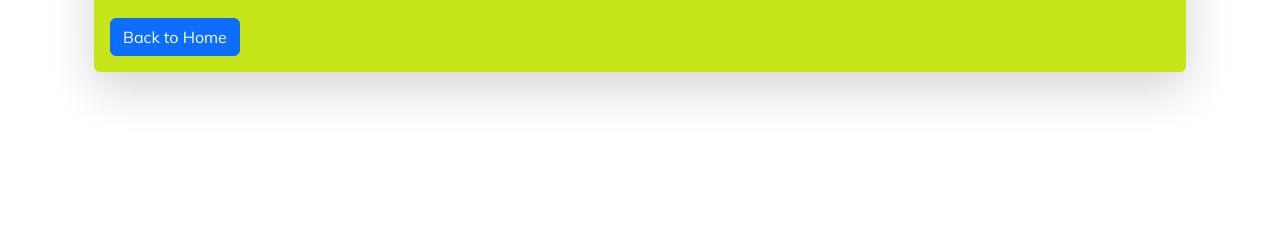
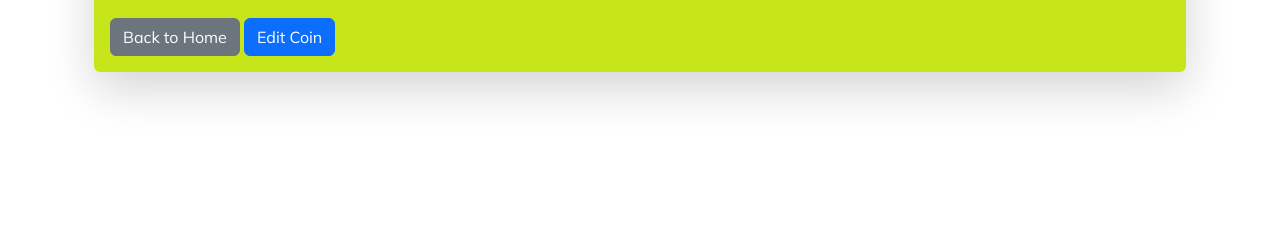
Before and after one commit to sshyamm/BasicApp, a Django app: template apps/templates/coin_details.html in a window 1280 px wide. Shown: the part 438-678 px from the top of the page. Run offline with Django 3.2, Linux system fonts and the light colour scheme; the template is opened without the code that fills it, so the values that code supplies are empty; some libraries are stand-ins or nearby versions.

Commit message:
edit button

```diff
--- a/apps/templates/coin_details.html
+++ b/apps/templates/coin_details.html
@@ -16,7 +16,10 @@
                                 <p class="card-text"><strong>Weight:</strong> {{ coin.coin_weight }}</p>
                                 <p class="card-text"><strong>Starting Bid:</strong> {{ coin.starting_bid }}</p>
                                 <p class="card-text"><strong>Coin Status:</strong> {{ coin.coin_status }}</p>
-                                <a href="{% url 'apps:home' %}" class="btn btn-primary">Back to Home</a>
+                                <a href="{% url 'apps:home' %}" class="btn btn-secondary">Back to Home</a>
+                                {% if request.user.id == coin.created_by_id %}
+                                <a href="#" class="btn btn-primary">Edit Coin</a>
+                                {% endif %}
                             </div>
                             <div class="col-md-6">
                                 {% if coin.coin_image %}
```
